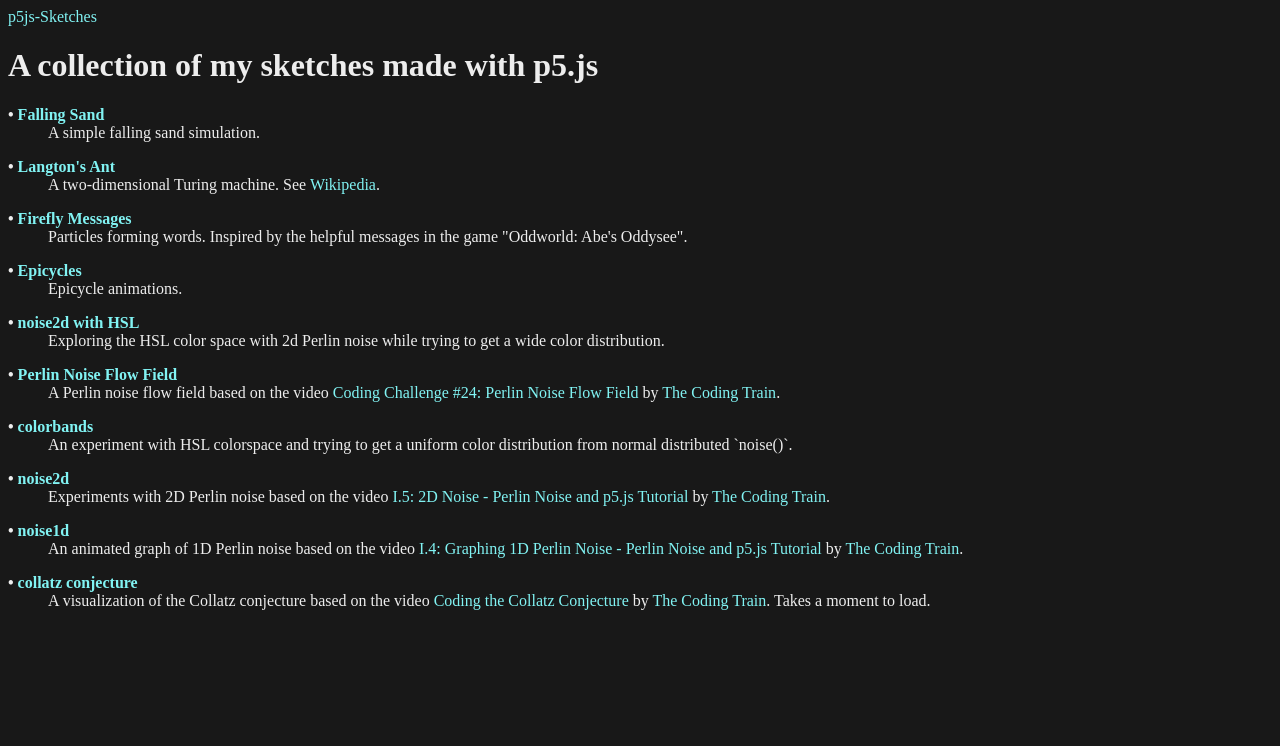
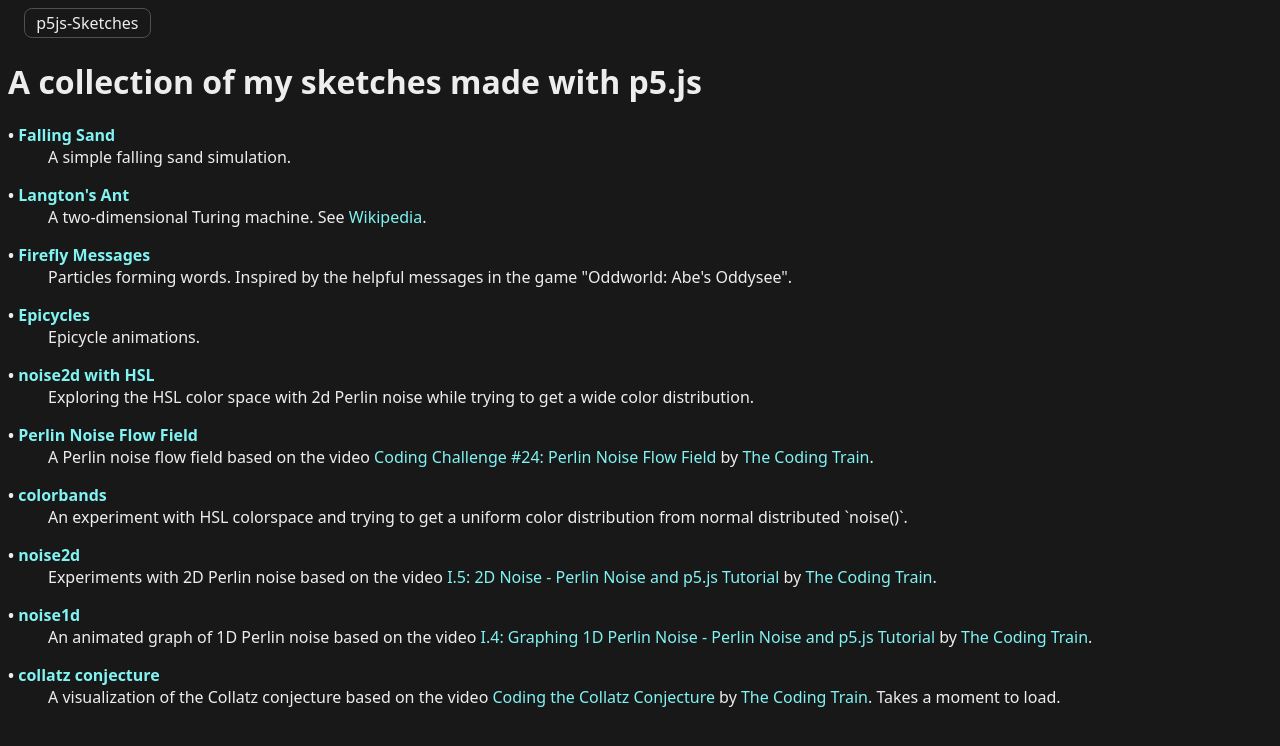
Before and after one commit to Farbfetzen/p5js-sketches, an Angular app: page / in a window 1280 px wide. Shown: the top 746 px of the page. Built offline with nearby package versions, Linux system fonts and the light colour scheme.

Commit message:
Style buttons and toolbar and define the font-family

```diff
--- /dev/null
+++ b/src/app/toolbar/toolbar.component.css
@@ -0,0 +1,6 @@
+:host {
+    display: flex;
+    gap: 1rem;
+    margin: 0.5rem 1rem;
+    /* outline: 1px dotted darkgrey; */
+}
--- a/src/app/toolbar/toolbar.component.html
+++ b/src/app/toolbar/toolbar.component.html
@@ -1,4 +1,4 @@
-<a routerLink="/">p5js-Sketches</a>
+<a class="button" routerLink="/">p5js-Sketches</a>
 @if (toolbarService.refreshButtonHasObservers()) {
     <button type="button" (click)="toolbarService.refreshButtonTriggered($event)">refresh</button>
 }
--- a/src/app/toolbar/toolbar.component.ts
+++ b/src/app/toolbar/toolbar.component.ts
@@ -8,6 +8,7 @@ import { ToolbarService } from "src/app/toolbar/toolbar.service";
     standalone: true,
     imports: [RouterLink],
     templateUrl: "./toolbar.component.html",
+    styleUrl: "./toolbar.component.css",
 })
 export class ToolbarComponent {
     constructor(public toolbarService: ToolbarService) {}
--- a/src/styles.css
+++ b/src/styles.css
@@ -7,10 +7,11 @@
 body {
     background-color: #181818;
     color: #ededed;
+    font-family: system-ui, sans-serif;
     height: 100%;
 }
 
-a {
+a:not(.button) {
     color: #81f3f3;
     text-decoration: none;
 
@@ -23,6 +24,19 @@ a {
     }
 }
 
+a.button,
+button {
+    background: transparent;
+    border: 0.1rem solid #505050;
+    border-radius: 0.5rem;
+    color: inherit;
+    cursor: pointer;
+    font-size: inherit;
+    font-family: inherit;
+    padding: 0.2rem 0.7rem;
+    text-decoration: none;
+}
+
 canvas {
     /*
         "display: block" removes the small gap below the canvas.
```
